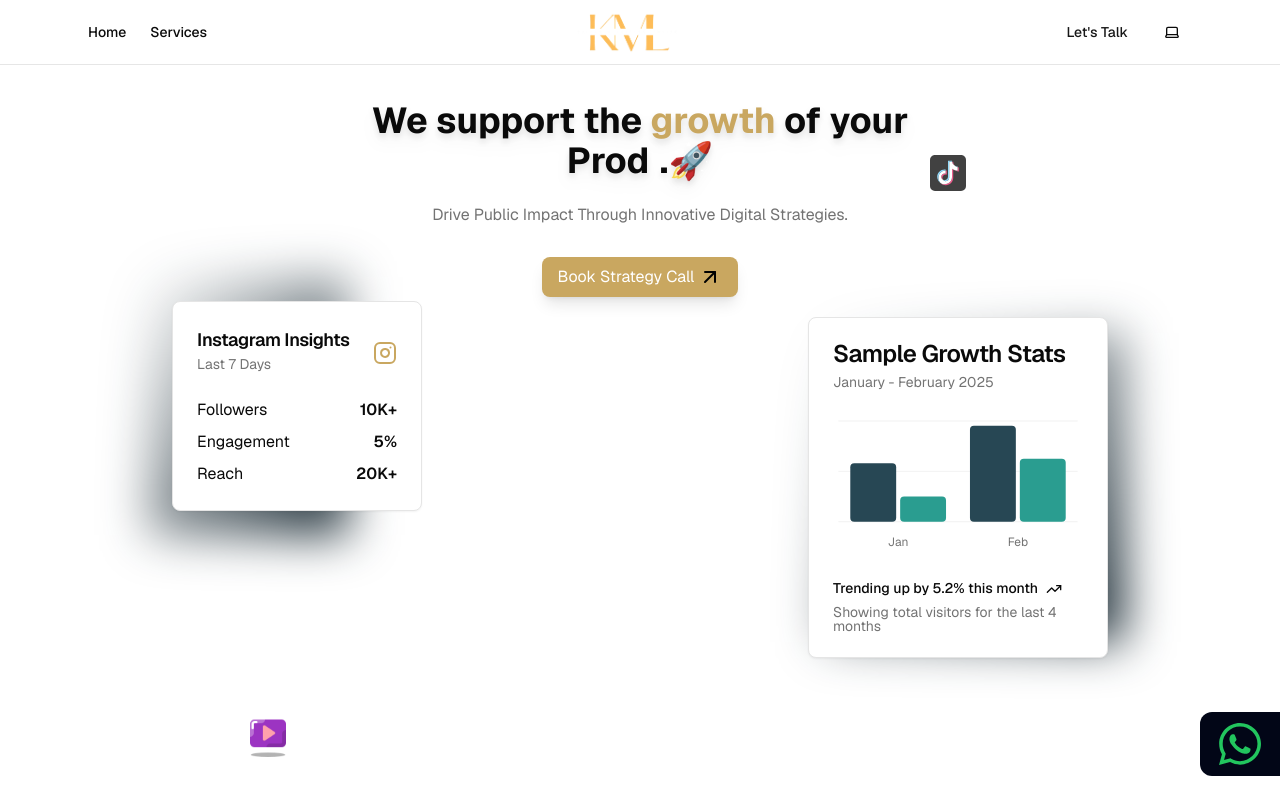
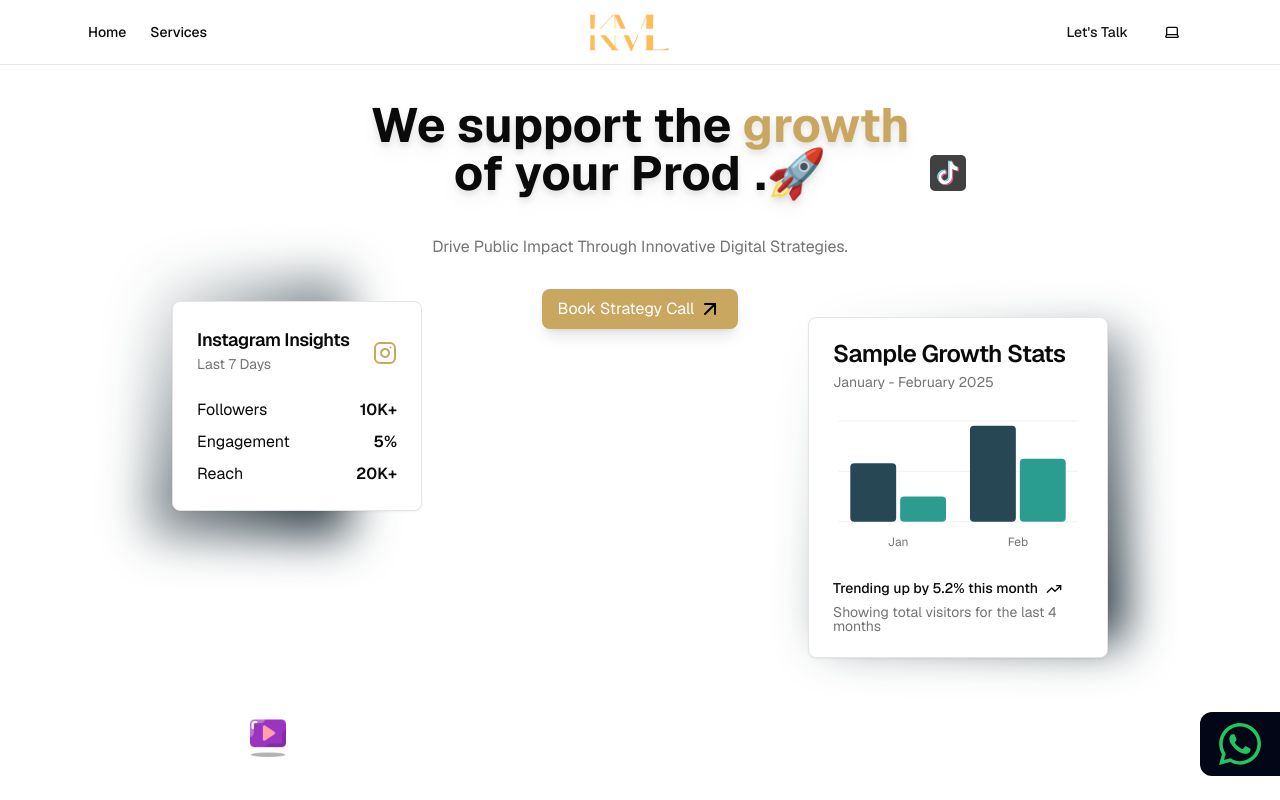
Before and after one commit to Willbeckh/krivan, a Next.js app: page / in a window 1280 px wide. Shown: the top 800 px of the page. Built offline with nearby package versions, Linux system fonts and the light colour scheme.

Commit message:
update hero section font size

```diff
--- a/components/hero.tsx
+++ b/components/hero.tsx
@@ -41,7 +41,7 @@ export default function Hero() {
         {/* Main content */}
         <div className="flex flex-col gap-4 justify-center items-center w-full">
           <div className="flex flex-col !leading-tight mx-auto max-w-xl text-center p-4">
-            <h1 className="text-2xl lg:text-4xl font-bold drop-shadow-lg">
+            <h1 className="text-4xl lg:text-5xl font-bold mb-4 drop-shadow-lg">
               We support the <span className="text-[#C9A760]">growth</span> of
               your {<HeroTyping />}.🚀
             </h1>
```
